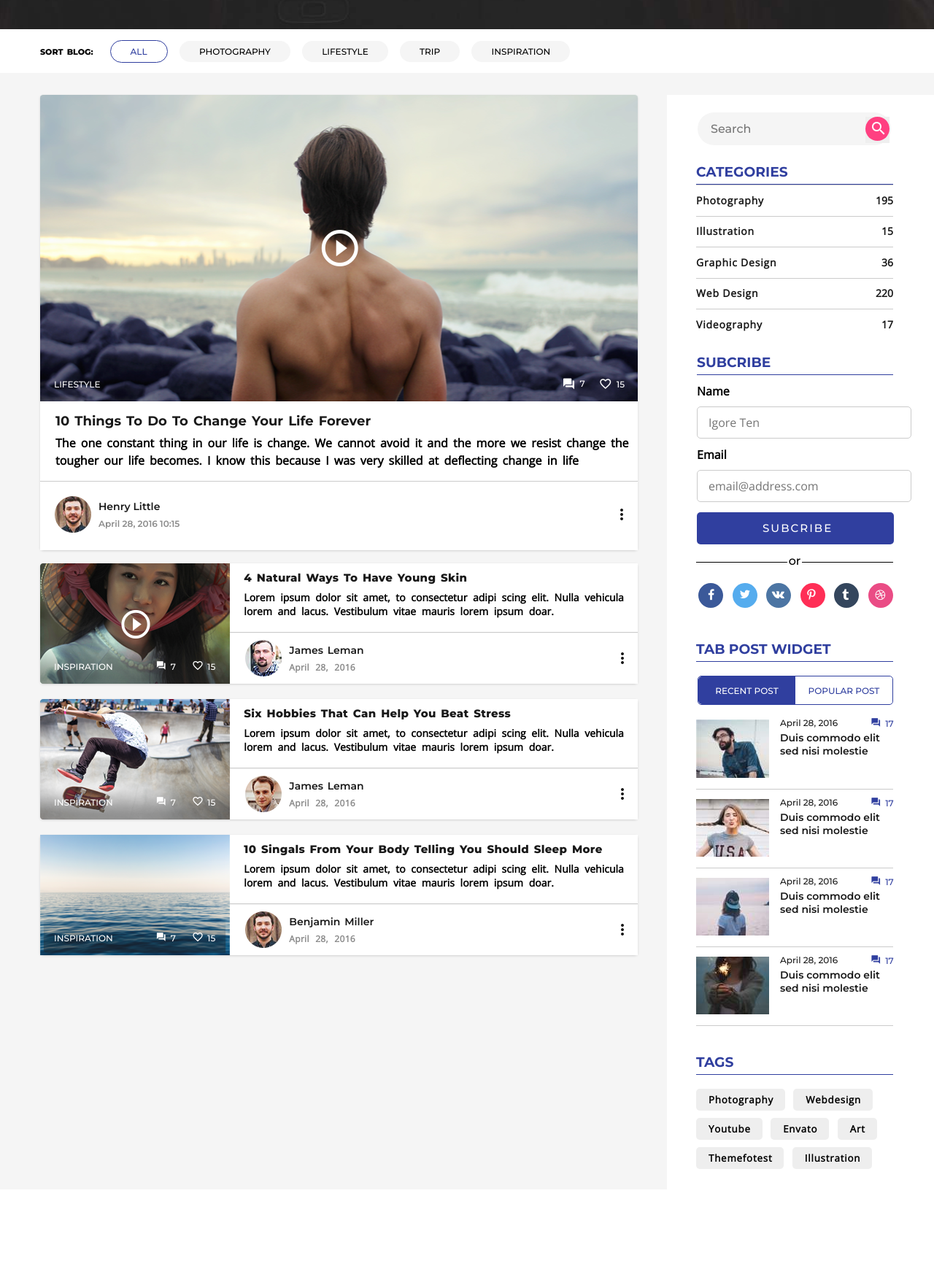
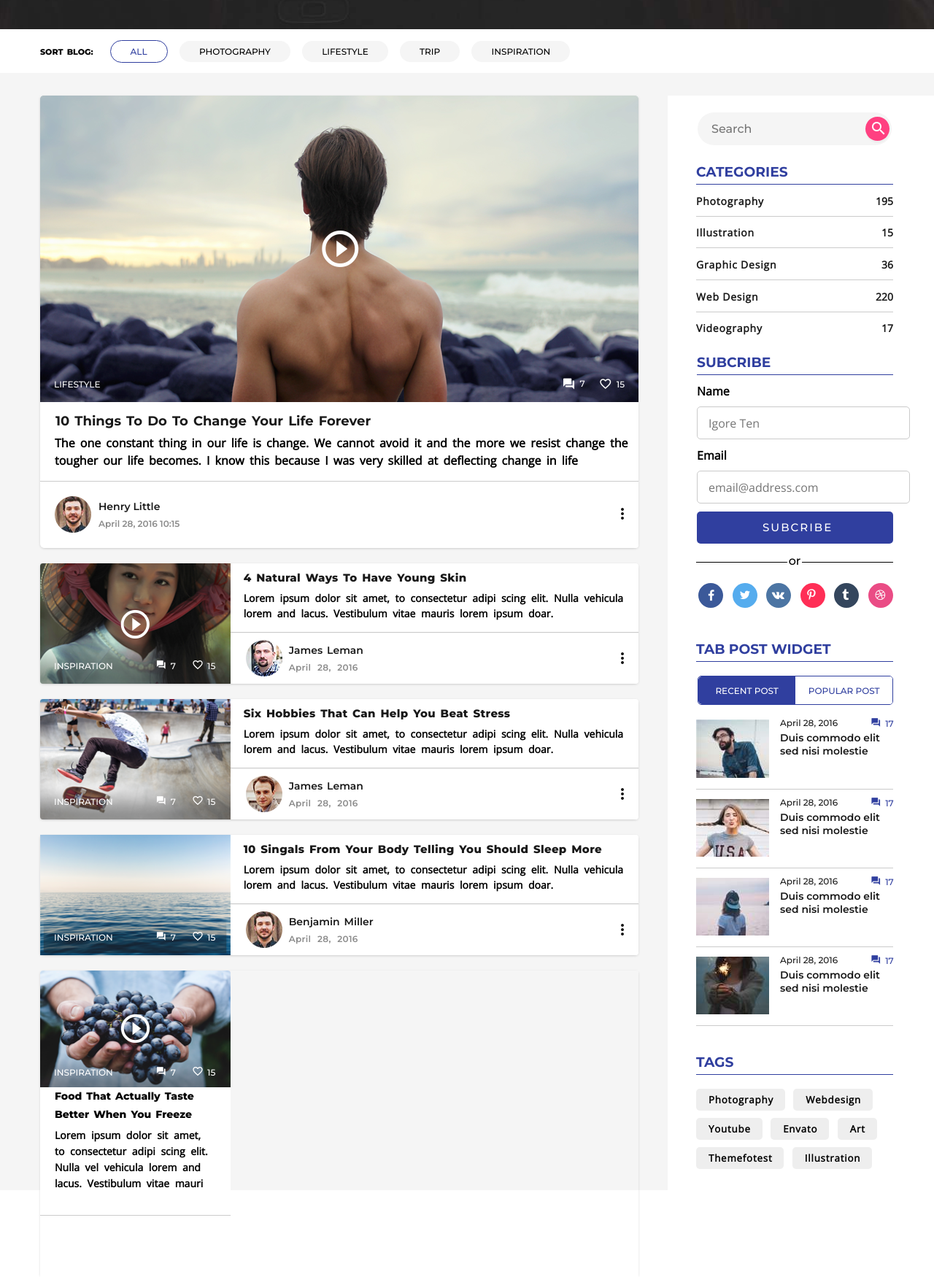
Before and after one commit to Deepanshu-cell/psdToHtml, a plain HTML site: page index.html in a window 1280 px wide. Shown: the part 800-2550 px from the top of the page at 73% size. Before the commit the page ends 2430 px from the top, so only its background shows below. Drawn offline with nearby package versions, Linux system fonts and the light colour scheme.

Commit message:
compeleted all gitches

```diff
--- a/index.css
+++ b/index.css
@@ -352,12 +352,12 @@
 
 /*********** post and searching style ****************/
 .post-search-container{ background-color: rgba(245, 245, 245, 255);display: grid;
-    background-color: rgba(245, 245, 245, 255);padding-top: 30px;height: 1500px;display: flex;
+    background-color: rgba(245, 245, 245, 255);padding-top: 31px;height: 1500px;display: flex;
     justify-content: center;overflow: hidden;
 }
 
 .post-container{
-    position: absolute;width: 819px;
+    position: absolute;width: 820px;
 }
 
 .post-container > div{
@@ -365,6 +365,9 @@
 }
 
 /* *************POST LIFESTYLE*************** */
+.post-lifestyle{
+    border-bottom-left-radius: 6px;border-bottom-right-radius: 4px;
+}
 .post-lifestyle .image-container{
     background-image: url('lisfe-style-pic.png');height: 420px;background-position: center;
     background-repeat: no-repeat;color: #fff;background-size: cover;position: relative;
@@ -375,7 +378,7 @@
 }
 
 .image-details{
-    display: flex;justify-content: space-between;position: absolute;bottom: 15px;left: 19px;
+    display: flex;justify-content: space-between;position: absolute;bottom: 16px;left: 19px;
 
 }
 .image-details .span-lifestyle{
@@ -412,18 +415,18 @@
 }
 
 .post-details{
-    padding: 16px 0px 16px 21px;border-bottom: 0.5px solid rgb(203 203 203);background-color: #fff;
+    padding: 14px 0px 16px 20px;border-bottom: 0.5px solid rgb(203 203 203);background-color: #fff;
 }
 .post-details .post-details-heading{
-    font-size: 18px;word-spacing: 2px;
+    font-size: 18px;word-spacing: 2px;margin: 1px;
 }
 .post-details .post-details-para{
-    font-size: 16px;margin-top: 8px;word-spacing: 3px;line-height: 23.5px;
-    font-family: 'Open Sans', sans-serif;font-weight: bold;
+    font-size: 16px;margin-top: 7px;word-spacing: 3px;line-height: 24px;font-family: 'Open Sans', sans-serif;
+    font-weight: bold;
 }
 
 .post-lifestyle .acc-details{
-    background-color: #ffff;display: flex;align-items: center;justify-content: space-between;
+    background-color: #ffff;display: flex;align-items: center;justify-content: space-between;    border-bottom-left-radius: 6px;border-bottom-right-radius: 4px;
 }
 
 .profile-container{
@@ -435,7 +438,7 @@
 }
 
 .profile-container .profile-image{
-    margin: 20px 8px 20px 20px;
+    margin: 20px 8px 17px 20px;
 }
 
 .profile-image-details h5{
@@ -459,7 +462,7 @@
 
 /* *************POST INSPIRATION*************** */
 .post-inspiration{
-    height: 165px;margin-top: 18px;display: flex;margin-bottom: 21px;
+    height: 165px;margin-top: 21px;display: flex;margin-bottom: 21px;border-top-right-radius: 4px;border-bottom-right-radius: 4px;
 }
 
 .post-inspiration .image-container-1{
@@ -467,11 +470,11 @@
 }
 
 .post-inspiration .image-container-1 .play-icon{
-    font-size: 47px;position: absolute;top: 50%;left: 50%;transform: translate(-24%, -50%); cursor: pointer;
+    font-size: 47px;position: absolute;top: 50%;left: 50%;transform: translate(-25%, -50%); cursor: pointer;
 }
 
 .post-inspiration .image-details{
-    display: flex;justify-content: space-between;position: absolute;bottom: 16px;left: 19px;
+    display: flex;justify-content: space-between;position: absolute;bottom: 17px;left: 19px;
 }
 
 .comment-like{
@@ -499,19 +502,21 @@
 }
 
 .post-details-inspiration .heading-para{
-    border-bottom: 0.5px solid rgb(203 203 203);padding: 10px 0px 19px 19px;background-color: #fff;margin-bottom: 1px;
+    border-bottom: 0.5px solid rgb(203 203 203);padding: 10px 0px 15px 18px;background-color: #fff;
+    margin-bottom: 1px;border-top-right-radius: 4px;
 }
 
 .post-inspiration .post-details-inspiration .post-details-heading{
     font-size: 15px;word-spacing: 2px;font-weight: 800;font-family: 'Montserrat', sans-serif;letter-spacing: 0.3px;
 }
 .post-inspiration .post-details-inspiration .post-details-para{
-    font-size: 14px;margin-top: 8px;word-spacing: 4px;
+    font-size: 14px;margin-top: 8px;word-spacing: 4px;line-height: 21px;
     font-family: 'Open Sans', sans-serif;font-weight: bold;
 }
 
 .post-inspiration .acc-details{
-    background-color: #ffff;display: flex;align-items: center;justify-content: space-between;height: 69px;
+    background-color: #ffff;display: flex;align-items: center;justify-content: space-between;padding-top: 6px;
+    padding-bottom: 6px;border-bottom-right-radius: 4px;
 }
 
 .profile-image-inspiration{
@@ -519,7 +524,7 @@
 }
 
 .profile-image-details-inspiration{
-    margin-left: 10px;margin-top: 8px;
+    margin-left: 9px;margin-top: 8px;
 
 }
 .profile-image-details-inspiration h5{
@@ -528,12 +533,12 @@
 }
 
 .profile-image-details-inspiration .date{
-    font-family: 'Open Sans', sans-serif;display: flex;font-size: 12px;font-weight: 600;color: #8b8b8b;
-    margin-top: 6px;word-spacing: 5px;letter-spacing: 0.3px;
+    font-family: 'Montserrat', sans-serif;display: flex;font-size: 12px;font-weight: 600;color: #8b8b8b;
+    margin-top: 7px;word-spacing: 5px;letter-spacing: 0.3px;
 }
 
 .vertical-dots-inspiration{
-    margin-right: 9px;margin-top: 3px;
+    margin-right: 10px;margin-top: 3px;
 }
 
 .post-inspiration .image-container-2{
@@ -544,10 +549,65 @@
     background-image: url('./inspiration-image-3.png');background-position: center;background-repeat: no-repeat;color: #fff;background-size: cover;height: 100%;width: 261px;position: relative;
 }
 
+/* ********Grid post - 1******** */
+.grid-post-container{
+    height: 420px;
+}
+
+.grid-post-1{
+    width: 261px;
+}
+
+.grid-post-1 .image-container-1{
+    background-image: url('./food-image.png');background-position: center;background-repeat: no-repeat;color: #fff;background-size: cover;height: 160px;position: relative;
+}
+
+.grid-post-1 .image-container-1 .play-icon{
+    font-size: 47px;position: absolute;top: 50%;left: 50%;transform: translate(-25%, -51%); cursor: pointer;
+}
+
+.grid-post-1 .image-details{
+    display: flex;justify-content: space-between;position: absolute;bottom: 13px;left: 19px;
+}
+
+.comment-like{
+    display: flex;align-items: center;font-size: 12px;margin-left: 59px;
+}
+
+
+.image-details .comment-like a{
+    color: #fff;display: flex;
+}
+
+.comment-like .comment-icon{
+    font-size: 14px;margin-right: 6px;
+}
+
+.comment-like .like-icon{
+    font-size: 16px;margin-right: 5px;
+}
+
+.comment-like .comment-link{
+    margin-right: 22px;
+}
+
+.grid-post-1-details{
+    text-align: left;background-color: #fff;height: 175px;border-bottom: 0.5px solid rgb(203 203 203);
+    padding: 0px 25px 0px 20px;
+}
+.grid-post-1-details .heading{
+    font-family: 'Montserrat', sans-serif;font-size: 14px;font-weight: 800;line-height: 25px;word-spacing: 2px;
+}
+
+.grid-post-1-details .para{
+    font-family: 'Open Sans', sans-serif;font-weight: 600;font-size: 14px;line-height: 22px;
+    margin-top: 5px;word-spacing: 4px;
+}
+
 
 /***** searching  ************/
 .search-filter-container{
-    background-color: #fff;padding-left: 40px;padding-top: 17px;position: relative;left: 859px;width: 54%;
+    background-color: #fff;padding-left: 39px;padding-top: 16px;position: relative;left: 860px;width: 54%;
     height: 100%;
 }
 
@@ -556,16 +616,16 @@
 }
 
 .search-bar{
-    background-color: rgba(245, 245, 245, 255);color: grey;padding: 13px 52px 13px 18px;border-radius: 25px;border: 0px;font-size: 16px;
+    background-color: rgba(245, 245, 245, 255);color: grey;padding: 13px 52px 13px 19px;border-radius: 25px;border: 0px;font-size: 16px;
     margin-left: 2px;
 }
 
 .search-bar-container{
-    margin-top: 7px;
+    margin-top: 7px;position: relative;
 }
 
 .search-bar-container .search-icon-button{
-    position: absolute;left: 272px;top: 30px;border: 0px;
+    position: absolute;right: 5px;top: 6px;border: 0px;border-radius: 50%;
 }
 .search-icon-background{
     height: 33px;width: 33px;background-color: rgba(255, 64 , 129, 255);border-radius: 50%;display: inline-block;
@@ -579,13 +639,17 @@
     margin-top: 25px;
 }
 
-.search-filter-headings h3{
+.search-filter-headings{
     color:rgba(48,63,159,255);border-bottom: 1px solid rgba(48,63,159,255);padding-bottom: 5px;
 }
 
 .categories-main a{
-    border-top: 0.5px solid rgb(203 203 203);display: flex;justify-content: space-between;align-items: center;font-size: 14px;
-    color: #191919;height: 41.5px;
+   display: flex;justify-content: space-between;align-items: center;font-size: 14px;
+    color: #191919;margin-top: 2.5px;
+}
+
+.categories-main a:not(:last-child){
+    border-bottom: 0.5px solid rgb(203 203 203);
 }
 
 .categories-main a span{
@@ -598,7 +662,7 @@
 
 /***** SUBSCRIBE   *******/
 .subscribe-container{
-    margin-top: 19px;
+    margin-top: 15px;
     margin-left: 1px;
 }
 
@@ -607,11 +671,12 @@
 }
 
 .subscribe-form input{
-    padding: 10px 75px 10px 15px;border-radius: 5px;border: 1px solid rgb(203 203 203);margin-top: 10px;
+    padding: 11px 73px 10px 15px;border-radius: 5px;border: 1px solid rgb(203 203 203);margin-top: 10px;
 }
 
 .subscribe-form button{
-    padding: 12px 84px 13px 90px;color: #fff;background-color: rgba(48,63,159,255);border: 0px;border-radius: 5px;margin-top: 4px;
+    padding: 12px 83px 13px 90px;color: #fff;background-color: rgba(48,63,159,255);border: 0px;border-radius: 5px;
+    margin-top: 1px;
     font-family: 'Montserrat', sans-serif;font-size: 15px;letter-spacing: 2px;
 }
 
@@ -620,7 +685,7 @@
 }
 
 .OR-divider {
-    display: flex;margin-top: 6px;
+    display: flex;margin-top: 7px;
 
 }
 .OR-divider div{
@@ -635,6 +700,10 @@
     margin-top: 28px;margin-left: 3px;display: flex;justify-content: space-between;
 }
 
+.social-media-container a{
+    border-radius: 50%;
+}
+
 .social-media-container span{
     height: 34px;width: 34px;border-radius: 50%;display: inline-block;color: #fff;
 }
@@ -644,13 +713,13 @@
 }
 
 .facebook-icon i{
-    left: 13px;top: 7px;
+    left: 13px;top: 8px;
 }
 .twitter-icon i{
-    left: 10px;top: 6px;
+    left: 10px;top: 7px;
 }
 .vk-icon i{
-    left: 7.5px;top: 6px;
+    left: 7.5px;top: 7px;
 }
 .pinterest-icon i{
     left: 9.5px;top: 7px;
@@ -692,7 +761,7 @@
 }
 
 .tab-post-widget .recent-popular{
-    display: grid;grid-template-columns: 50% 50%;border: 0.5px solid rgba(48,63,159,255);height: 38px;border-radius: 5px;margin-top: 19px;margin-left: 2px;
+    display: grid;grid-template-columns: 50.1% 50%;border: 0.5px solid rgba(48,63,159,255);height: 38px;border-radius: 5px;margin-top: 19px;margin-left: 2px;
 }
 
 .tab-post-widget .active{
@@ -702,7 +771,7 @@
 
 .tab-post-widget .non-active{
     color: rgba(48,63,159,255);border: 0px;font-family: 'Montserrat', sans-serif;font-size: 12px;background-color: #fff;
-    padding: 11px 0px 10px 0px;border-top-right-radius: 5px;border-bottom-right-radius: 5px;
+    padding: 11px 0px 10px 0px;border-top-right-radius: 4px;border-bottom-right-radius: 4px;
 }
 
 .tab-post-container{
--- a/index.html
+++ b/index.html
@@ -422,6 +422,38 @@
           </div>
 
         </div>
+
+        <div class="grid-post-container">
+          <div class="grid-post-1">
+            <div class="image-container-1">
+              <span class="material-icons play-icon">
+                play_circle_outlined
+              </span>
+              <div class="image-details">
+                <span class="span-lifestyle">INSPIRATION</span>
+                <div class="comment-like">
+                  <a href="#" class="comment-link">
+                    <span class="material-icons comment-icon">
+                      question_answer
+                    </span>
+                    <span class="comment-count">7</span>
+                  </a>
+                  <a href="#" class="like-link">
+                    <span class="material-icons like-icon">
+                      favorite_border
+                    </span>
+                    <span class="like-count">15</span>
+                  </a>
+                </div>
+              </div>
+            </div>
+            <div class="grid-post-1-details">
+              <h5 class="heading">Food That Actually Taste Better When You Freeze</h5>
+              <p class="para">Lorem ipsum dolor sit amet, to consectetur adipi scing elit. Nulla vel vehicula lorem and
+                lacus. Vestibulum vitae mauri</p>
+            </div>
+          </div>
+        </div>
       </div>
       <div class="search-filter-container">
         <div class="search-inside-container">
@@ -436,9 +468,7 @@
           </div>
 
           <div class="categories-container">
-            <div class="search-filter-headings">
-              <h3>CATEGORIES</h3>
-            </div>
+            <h3 class="search-filter-headings">CATEGORIES</h3>
             <div class="categories-main">
               <a href="#">
                 <span class="categories-name-span">Photography</span>
@@ -464,9 +494,7 @@
           </div>
 
           <div class="subscribe-container">
-            <div class="search-filter-headings">
-              <h3>SUBCRIBE</h3>
-            </div>
+            <h3 class="search-filter-headings">SUBCRIBE</h3>
             <div class="subscribe-form">
               <form action="">
                 <div>
@@ -522,9 +550,7 @@
           </div>
 
           <div class="tab-post-widget">
-            <div class="search-filter-headings">
-              <h3>TAB POST WIDGET</h3>
-            </div>
+            <h3 class="search-filter-headings">TAB POST WIDGET</h3>
 
             <div class="recent-popular">
               <button class="active">RECENT POST</button>
@@ -533,11 +559,9 @@
 
             <div class="tab-post-container">
               <div class="post-1">
-                <span class="img-container">
-                  <a href="">
+                  <a href="" class="img-container">
                     <img src="./tab-post-1.jpg" alt="">
                   </a>
-                </span>
                 <div class="img-details">
                   <div class="date-comment">
                     <a href="">
@@ -556,11 +580,9 @@
                 </div>
               </div>
               <div class="post-2">
-                <span class="img-container">
-                  <a href="">
+                  <a href="" class="img-container">
                     <img src="./tab-post-2.jpg" alt="">
                   </a>
-                </span>
                 <div class="img-details">
                   <div class="date-comment">
                     <a href="">
@@ -579,11 +601,9 @@
                 </div>
               </div>
               <div class="post-3">
-                <span class="img-container">
-                  <a href="">
+                  <a href="" class="img-container">
                     <img src="./tab-post-4.jpg" alt="">
                   </a>
-                </span>
                 <div class="img-details">
                   <div class="date-comment">
                     <a href="">
@@ -602,11 +622,9 @@
                 </div>
               </div>
               <div class="post-4">
-                <span class="img-container">
-                  <a href="">
+                  <a href="" class="img-container">
                     <img src="./tab-post-3.jpg" alt="">
                   </a>
-                </span>
                 <div class="img-details">
                   <div class="date-comment">
                     <a href="">
@@ -629,9 +647,7 @@
           </div>
 
           <div class="tags">
-            <div class="search-filter-headings">
-              <h3>TAGS</h3>
-            </div>
+            <h3 class="search-filter-headings">TAGS</h3>
 
             <div class="tags-details">
               <div class="tags-details-buttons">
```
Also changed, not shown: amazing-image.png (added), food-image.png (added), tips-image.png (added).
